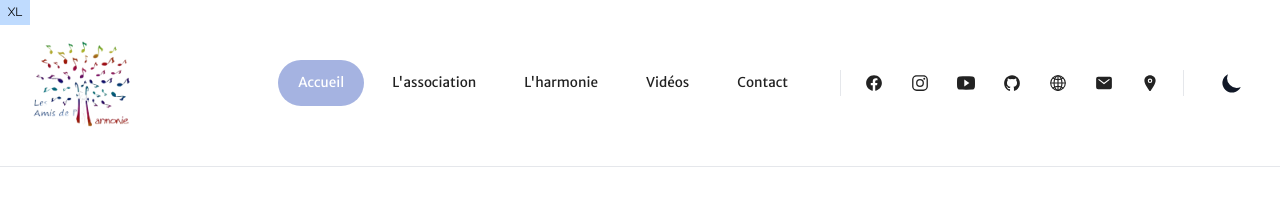
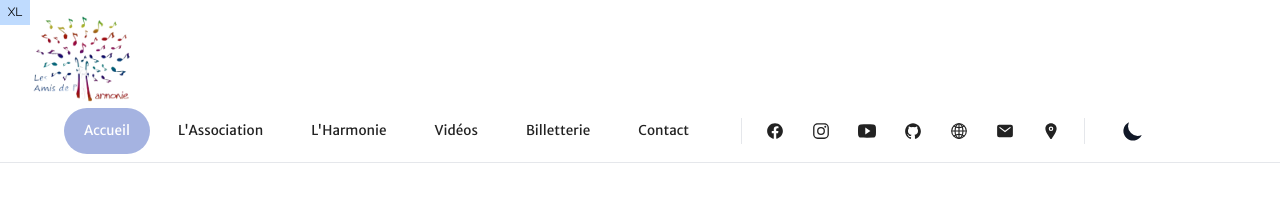
Before and after one commit to Les-Amis-de-l-Harmonie/amis-harmonie-sucy.fr, a Next.js app: page / in a window 1280 px wide. Shown: the top 217 px of the page. Built offline with nearby package versions, Linux system fonts and the light colour scheme; what tailwind-bootstrap-grid would draw is missing.

Commit message:
ajout page billetterie

```diff
--- a/config/menu.json
+++ b/config/menu.json
@@ -5,16 +5,20 @@
       "url": "/"
     },
     {
-      "name": "L'association",
+      "name": "L'Association",
       "url": "/about"
     },
     {
-      "name": "L'harmonie",
+      "name": "L'Harmonie",
       "url": "/harmonie"
     },
     {
       "name": "Vidéos",
       "url": "/videos"
+    },
+    {
+      "name": "Billetterie",
+      "url": "/billetterie"
     },
     {
       "name": "Contact",
@@ -27,16 +31,20 @@
       "url": "/"
     },
     {
-      "name": "L'association",
+      "name": "L'Association",
       "url": "/about"
     },
     {
-      "name": "L'harmonie",
+      "name": "L'Harmonie",
       "url": "/harmonie"
     },
     {
       "name": "Vidéos",
       "url": "/videos"
+    },
+    {
+      "name": "Billetterie",
+      "url": "/billetterie"
     },
     {
       "name": "Contact",
--- a/content/about.md
+++ b/content/about.md
@@ -1,5 +1,5 @@
 ---
-title: À Propos de l'Association
+title: L'Association
 description: "À Propos de l'Association"
 
 ---
--- a/content/harmonie.md
+++ b/content/harmonie.md
@@ -1,6 +1,6 @@
 ---
-title: l'Harmonie Municipale
-description: l'Harmonie Municipale
+title: L'Harmonie Municipale
+description: L'Harmonie Municipale
 layout: harmonie
 banner1: "**Venez renforcer l’harmonie municipale !**"
 banner2: L’harmonie a toujours besoin de grossir ses rangs. Aucun niveau musical n’est réclamé. En revanche, « une vraie motivation à expérimenter la musique en groupe est nécessaire », explique David Brunet, le directeur de l’harmonie.
--- /dev/null
+++ b/pages/billetterie.js
@@ -0,0 +1,30 @@
+import Base from "@layouts/Baseof";
+import Youtube from "@shortcodes/Youtube"
+
+const Videos = () => {
+  const billetteries = [
+    {title: "Concert du 25 Novembre 2023", src: "https://www.helloasso.com/associations/les-amis-de-l-harmonie/evenements/concert-du-25-novembre/widget-vignette"},
+    {title: "Thé Dansant 2024", src: "https://www.helloasso.com/associations/les-amis-de-l-harmonie/evenements/the-dansant-2024-1/widget-vignette"},
+  ]
+
+  return (
+    <Base title={`Billetterie`}>
+      <div className="section">
+        <div className="container">
+          <h1 className="h2 mb-8 text-center">
+            Billetterie
+          </h1>
+          <div className="row">
+            {billetteries.map((billetterie) =>
+              <div key={billetterie.title} className="col-12 mb-5 px-12 sm:col-6 text-center">
+                <iframe id="haWidget" allowtransparency="true" src={billetterie.src} className="w-[350px] h-[650px] border-none mx-auto"></iframe>
+              </div>
+            )}
+          </div>
+        </div>
+      </div>
+    </Base>
+  );
+};
+
+export default Videos;
--- a/styles/navigation.scss
+++ b/styles/navigation.scss
@@ -3,7 +3,7 @@ body.menu-open {
 }
 
 .header {
-  @apply top-0 z-50 border-b bg-body py-[33px] dark:border-darkmode-border dark:bg-darkmode-body;
+  @apply top-0 z-50 border-b bg-body py-2 dark:border-darkmode-border dark:bg-darkmode-body;
 }
 
 // navbar items
```
